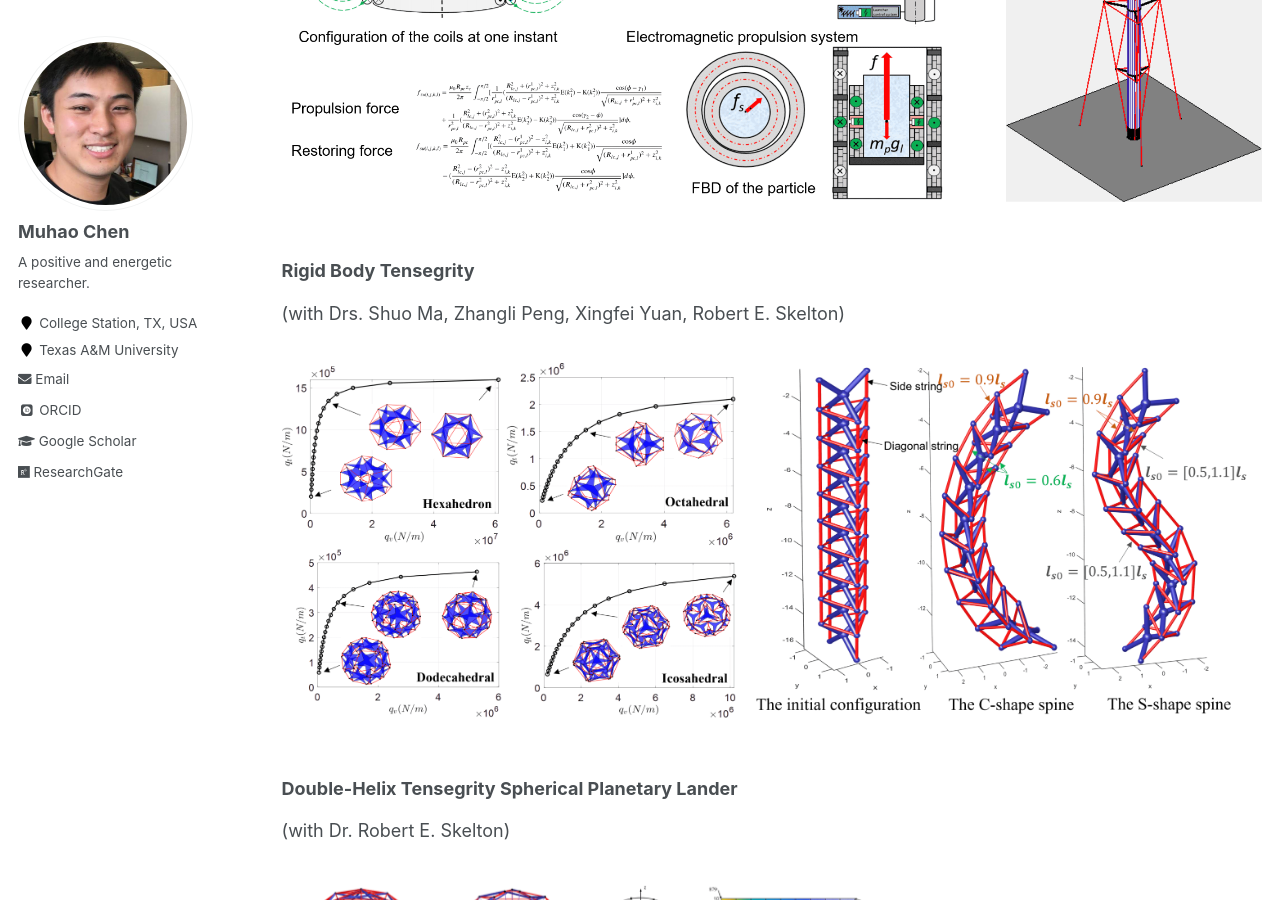
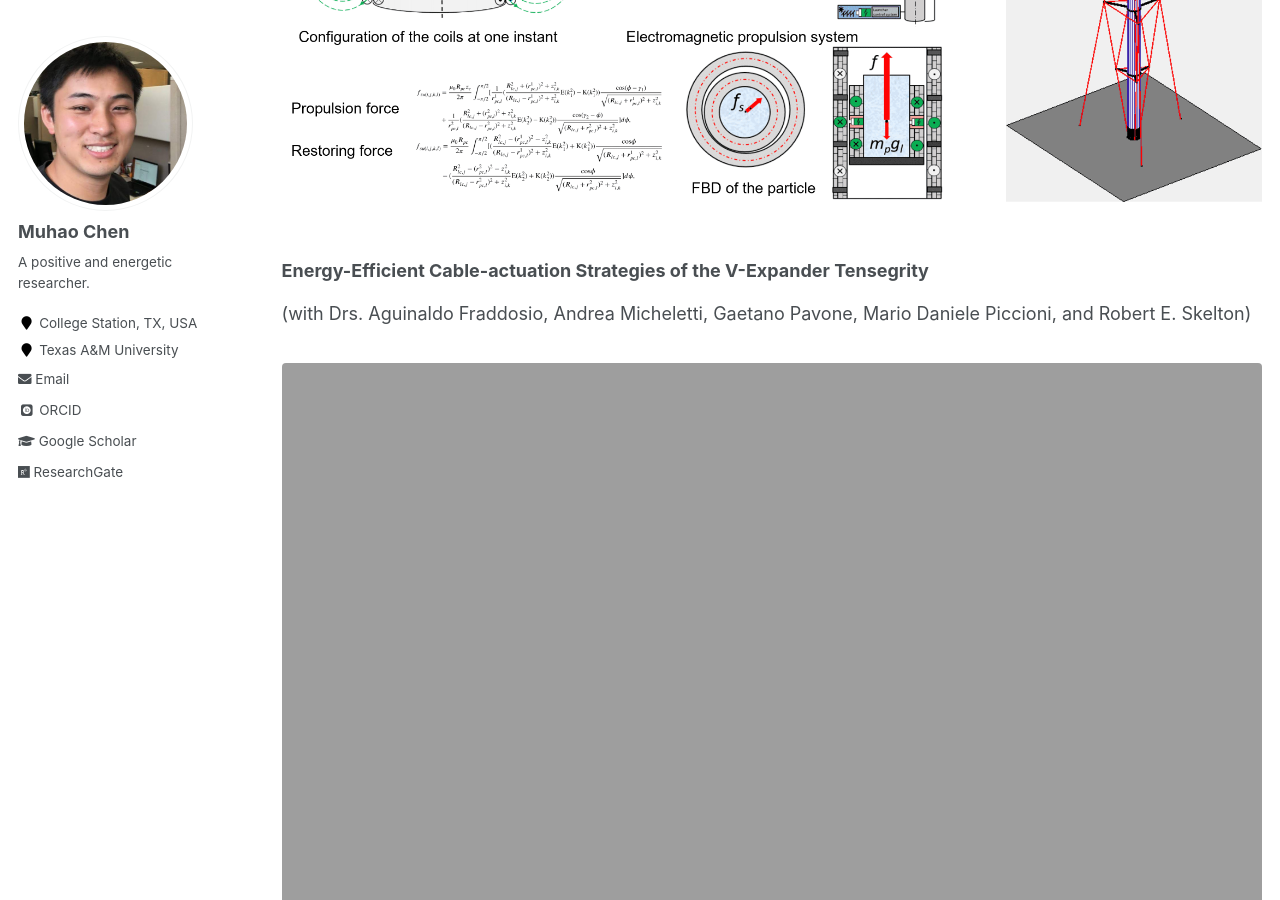
Before and after one commit to Muhao-Chen/muhao-chen.github.io, a Jekyll site: the page built from _pages/research.md, in a window 1280 px wide and 900 px high, scrolled down 6201 px. Built offline with Jekyll 4.4.1, drawn with Linux system fonts in a browser that asks for light colours; some web fonts are replaced.

Commit message:
Update research.md

```diff
--- a/_pages/research.md
+++ b/_pages/research.md
@@ -160,6 +160,12 @@ All my research mainly focuses on three topics: 1) Integrating Structure and Con
 
 <figure><img src="{{ site.url }}/images/rffi/propulsion.png" width="800"/></figure>
 
+### Energy-Efficient Cable-actuation Strategies of the V-Expander Tensegrity
+(with Drs. Aguinaldo Fraddosio, Andrea Micheletti, Gaetano Pavone, Mario Daniele Piccioni, and Robert E. Skelton)
+
+<figure><img src="{{ site.url }}/images/rffi/V_Expander.png" width="800"/></figure>
+
+
 ### Rigid Body Tensegrity
 (with Drs. Shuo Ma, Zhangli Peng, Xingfei Yuan, Robert E. Skelton)
 
```
